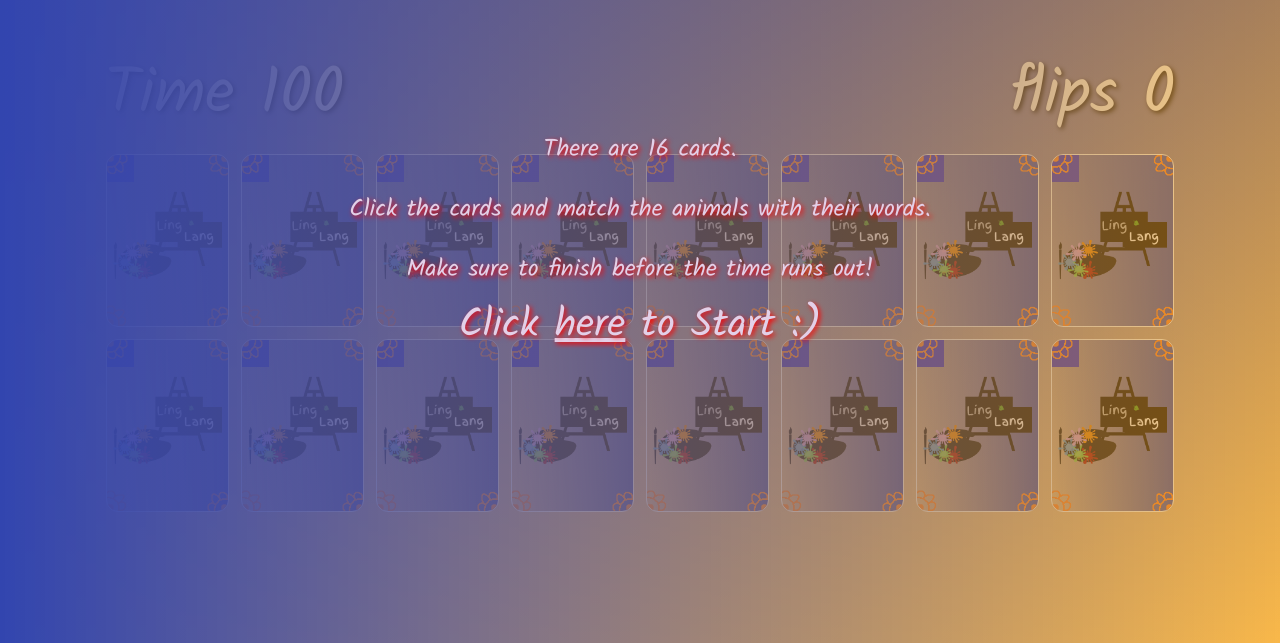
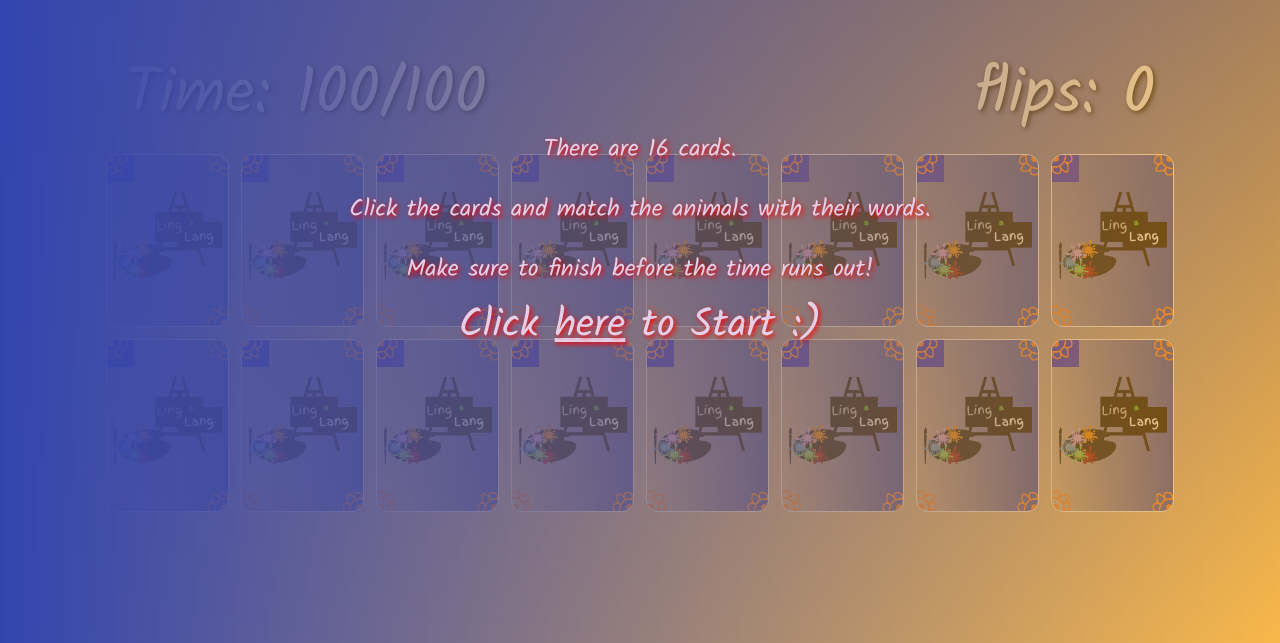
Before and after one commit to AlexNexton/MS2-LingLang, a plain HTML site: page cardGameEnglish.html in a window 1280 px wide. Shown: the part 157-800 px from the top of the page. Drawn offline with nearby package versions, Linux system fonts and the light colour scheme.

Commit message:
added a '/100' to the countdown timer

```diff
--- a/assets/css/gamestyle.css
+++ b/assets/css/gamestyle.css
@@ -89,6 +89,7 @@ body{
 
     }
  .game-info{
+     margin: 0 20px;
      font-family: 'Kalam', cursive;
      color: #fafafa;
      font-size: 4em;
--- a/cardGameEnglish.html
+++ b/cardGameEnglish.html
@@ -67,10 +67,10 @@
     <div class="game-container">
         <div class="game-info-container">
             <div class="game-info">
-                Time <span id="time-remaining">100</span>
+                Time: <span id="time-remaining">100</span>/100
             </div>
             <div class="game-info">
-                flips <span id="flips">0</span>
+                flips: <span id="flips">0</span>
             </div>
          </div>
          <div class="card" data-framework="1">
```
